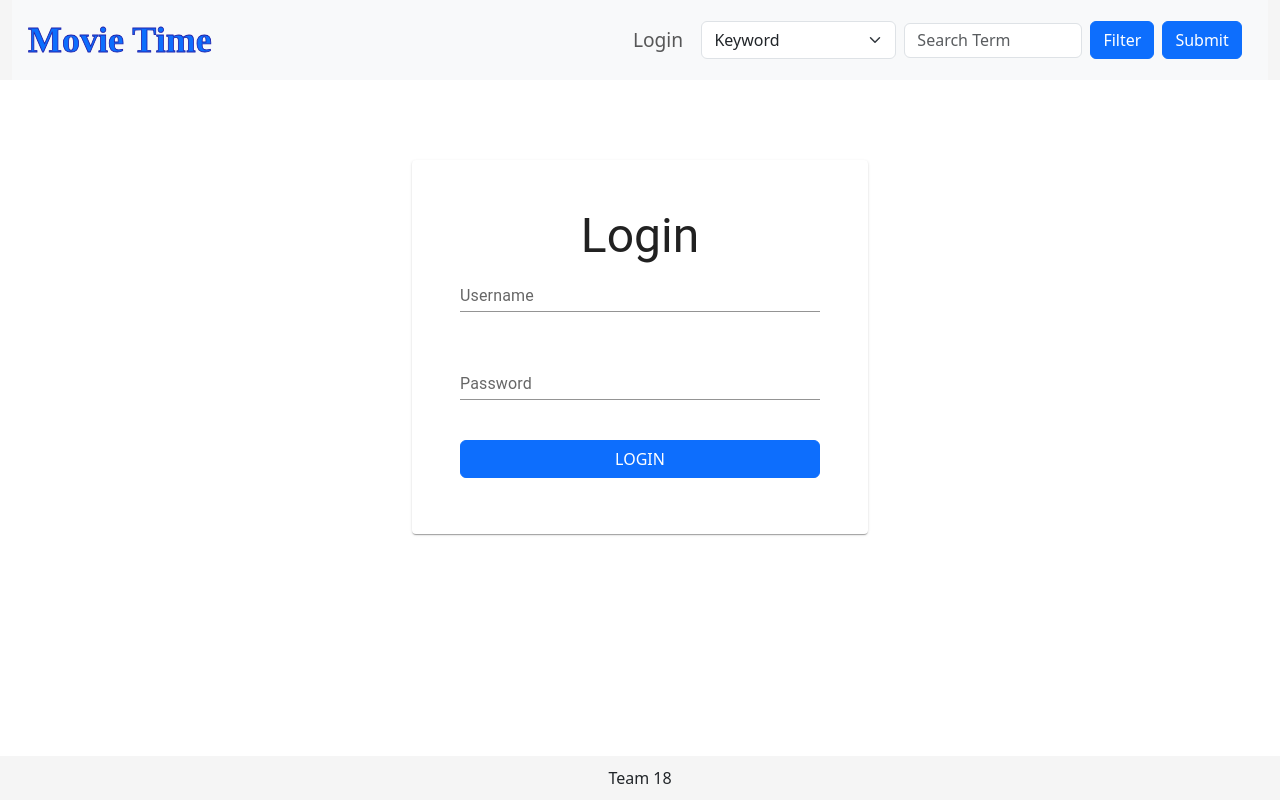
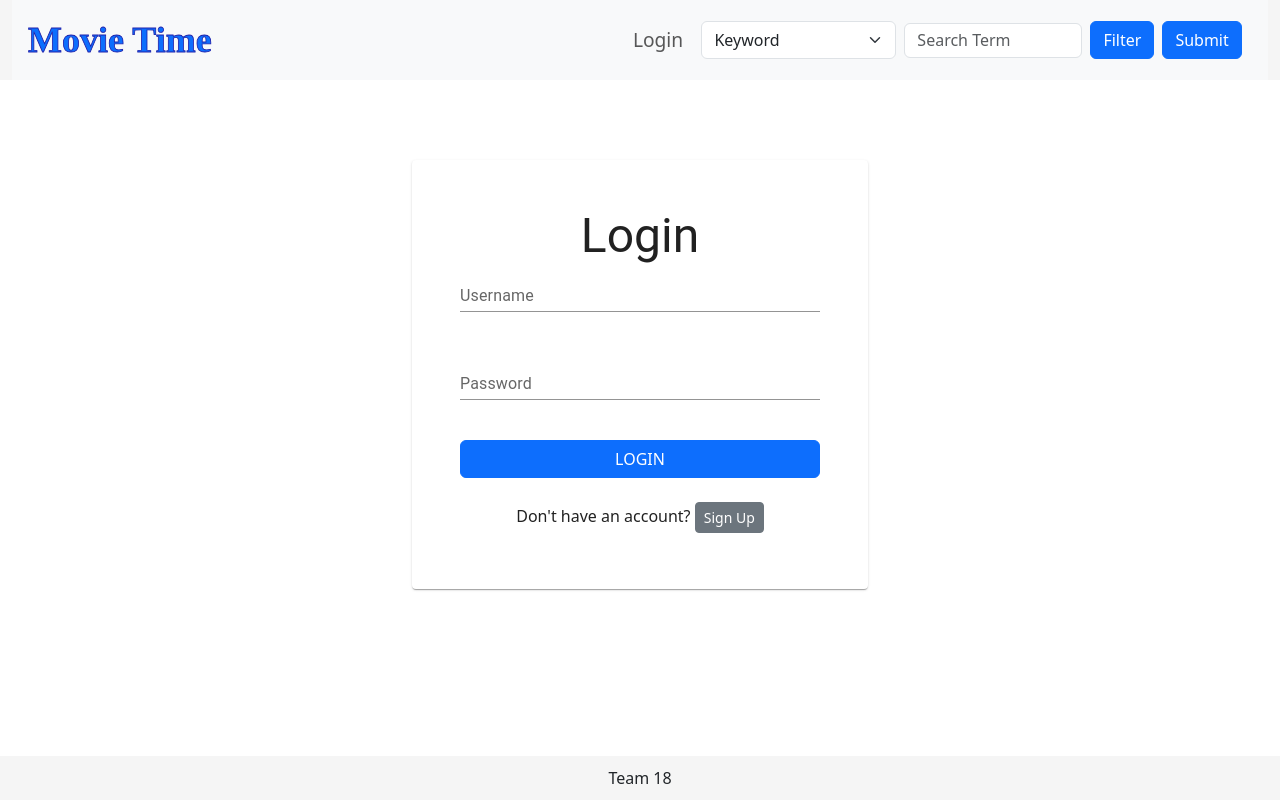
Before and after one commit to chong3916/movie-search-application, a React (Create React App) app in the folder site/: page /login in a window 1280 px wide. Built offline with nearby package versions, Linux system fonts and the light colour scheme.

Commit message:
Modified style of login page

```diff
--- a/site/src/pages/LoginPage.jsx
+++ b/site/src/pages/LoginPage.jsx
@@ -64,6 +64,7 @@ const LoginPage = ({ setBanner }) => {
                     <Typography variant="h3" component="div" align="center">
                         Login
                     </Typography>
+                    <Stack spacing={3}>
                         <form onSubmit={handleSubmit}>
                             <Stack spacing={5}>
                                 <TextField
@@ -88,6 +89,10 @@ const LoginPage = ({ setBanner }) => {
                                 <Button type="submit" aria-label="submit" id="submit">LOGIN</Button>
                             </Stack>
                         </form>
+                        <p style={{fontSize: "1rem", textAlign: "center", width: "auto"}}>
+                            Don&apos;t have an account? <Button variant="secondary" aria-label="Sign Up" size="sm" onClick={handleSignUpClick}>Sign Up</Button>
+                        </p>
+                    </Stack>
                 </CardContent>
             </Card>
         </Container>
```
Lines whose indentation alone changed are shown as unchanged.
